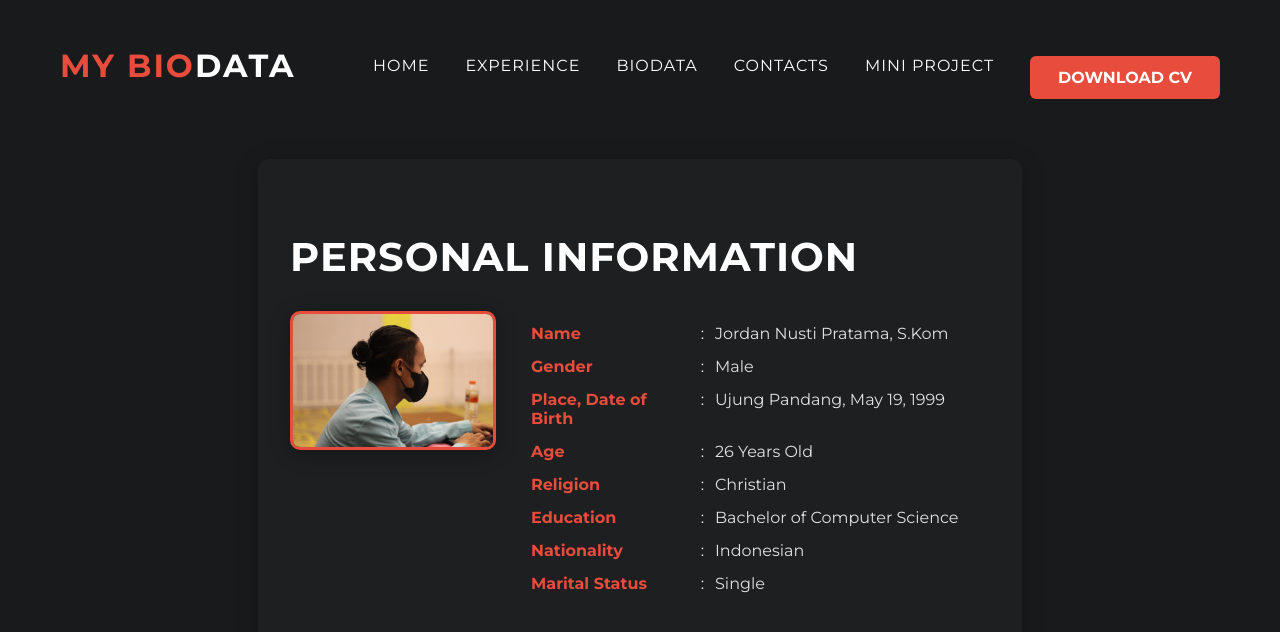
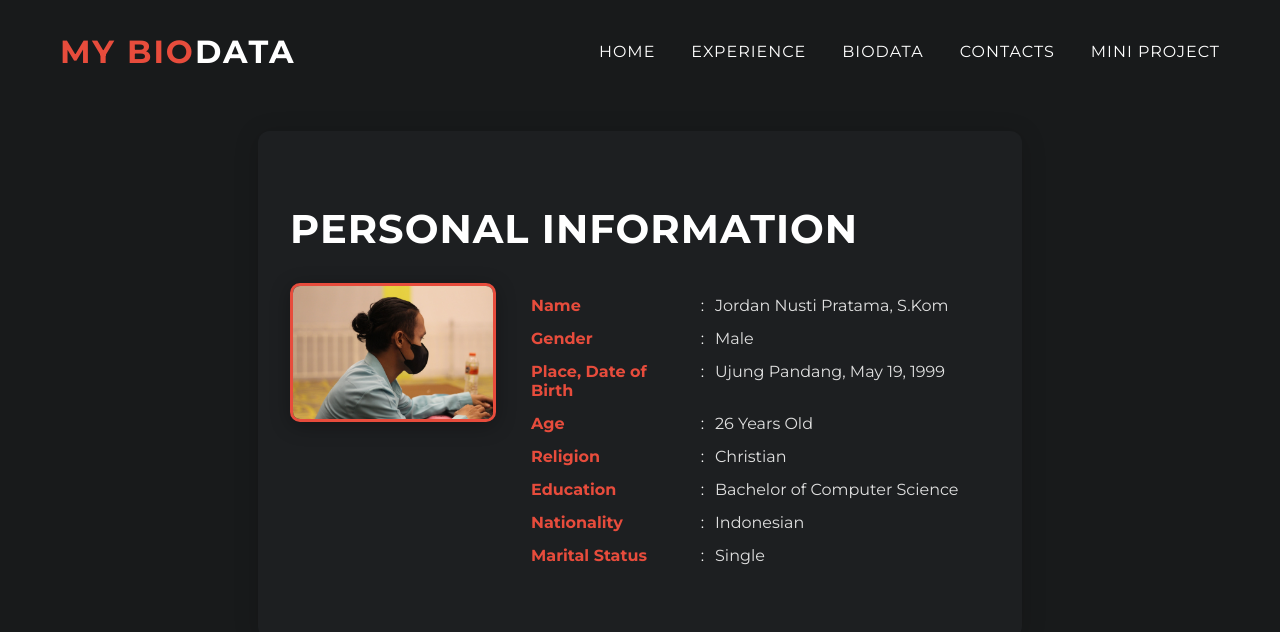
Before and after one commit to JordanNustiPratama/My-Portofolio, a plain HTML site: page mybiodata.html in a window 1280 px wide. Drawn offline with Linux system fonts and the light colour scheme.

Commit message:
Second Commit

```diff
--- a/mybiodata.html
+++ b/mybiodata.html
@@ -22,7 +22,6 @@
                     target="_blank">MINI PROJECT</a></li>
                 </ul>
             </nav>
-            <a href="cv/cv.pdf" download class="btn-download-cv">DOWNLOAD CV</a>
         </div>
     </header>
     <main>
```
Also changed, not shown: myexperience.html (+0 -1 lines).
